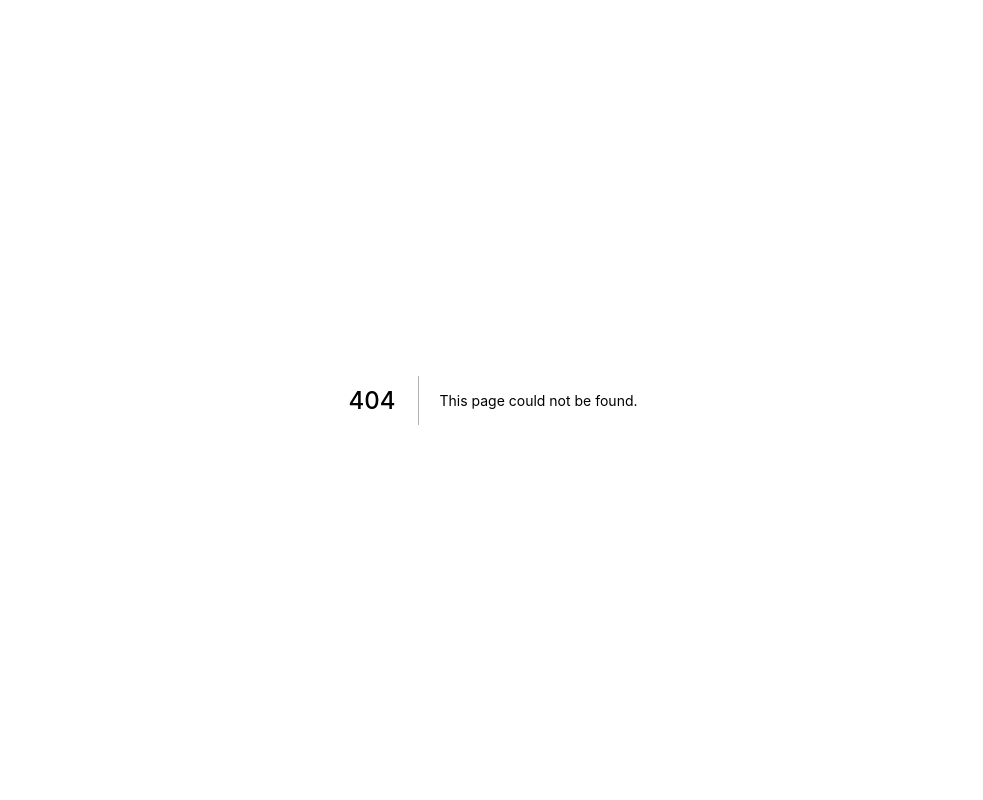
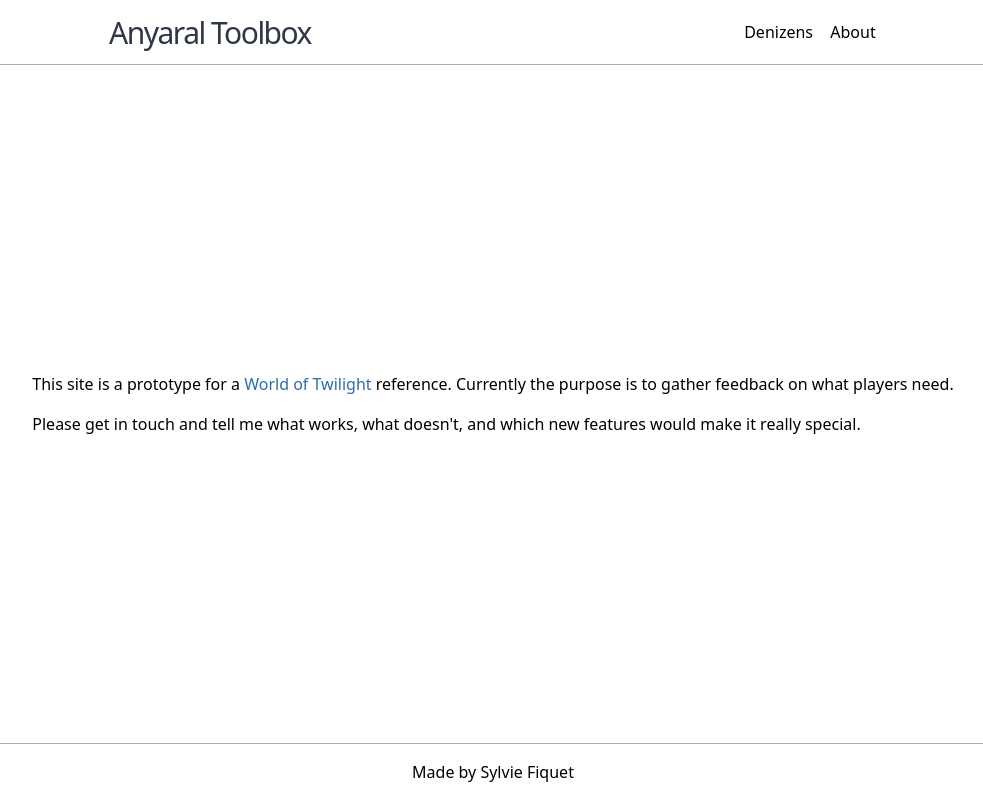
Before and after one commit to sfiquet/anyaral, a Next.js app: page /about in a window 1280 px wide. Before the commit this address had no page. Shown: the whole page, without its empty margins (147-1130 px from the left). Built offline with nearby package versions, Linux system fonts and the light colour scheme.

Commit message:
feat: add about page

```diff
--- /dev/null
+++ b/pages/about.js
@@ -0,0 +1,18 @@
+import Layout from '../components/layout'
+
+function About(){
+  return (
+    <Layout>
+      <div className="space-y-4">
+        <p>
+          This site is a prototype for a <a href="http://worldoftwilight.com">World of Twilight</a> reference. Currently the purpose is to gather feedback on what players need.
+        </p>
+        <p>
+          Please get in touch and tell me what works, what doesn't, and which new features would make it really special.
+        </p>
+      </div>
+    </Layout>
+  );
+}
+
+export default About;
```
